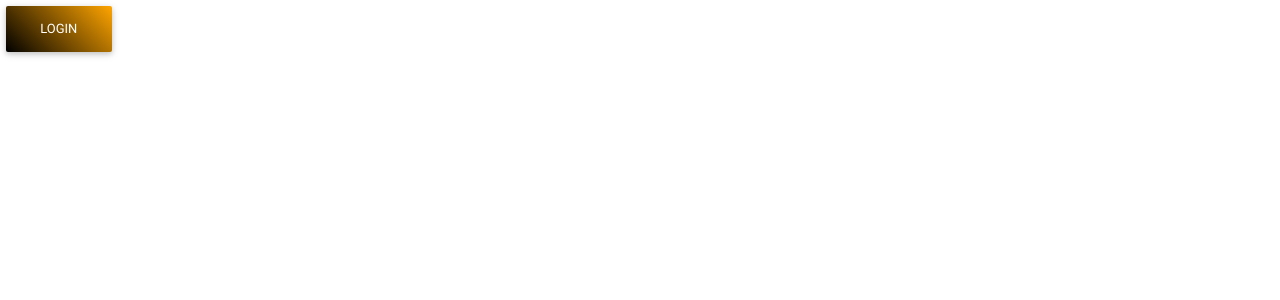
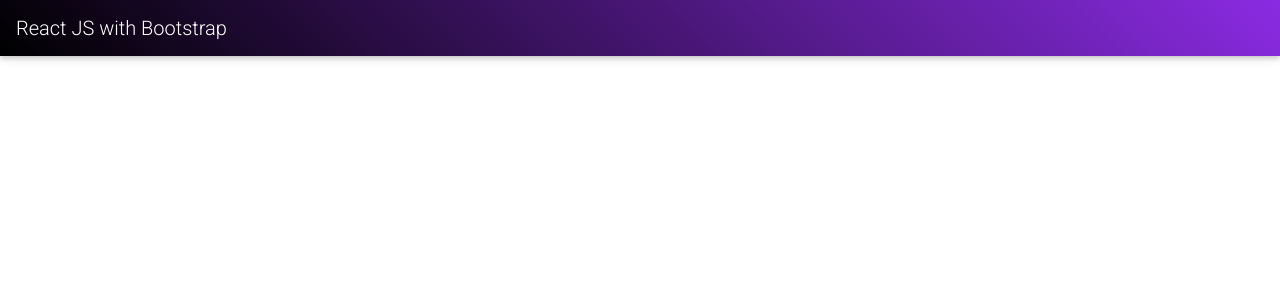
Before and after one commit to sbkzoomin/react-with-bootstrap, a React (Create React App) app: page / in a window 1280 px wide. Shown: the top 300 px of the page. Built offline with nearby package versions, Linux system fonts and the light colour scheme.

Commit message:
1 file modified, 1 added

```diff
--- a/src/App.js
+++ b/src/App.js
@@ -1,7 +1,13 @@
 import React from "react";
 
-export default function App() {
+function App() {
   return (
-      <button className="btn btn-warning">Login</button>
+    <div className='App'>
+      <nav className='navbar navbar-dark bg-primary'>
+        <a href="#" className='navbar-brand'>React JS with Bootstrap</a>
+      </nav>
+    </div>
   );
 }
+
+export default App;
```
Also changed, not shown: src/Components/CountryCards.js (added, +26 -0 lines).
